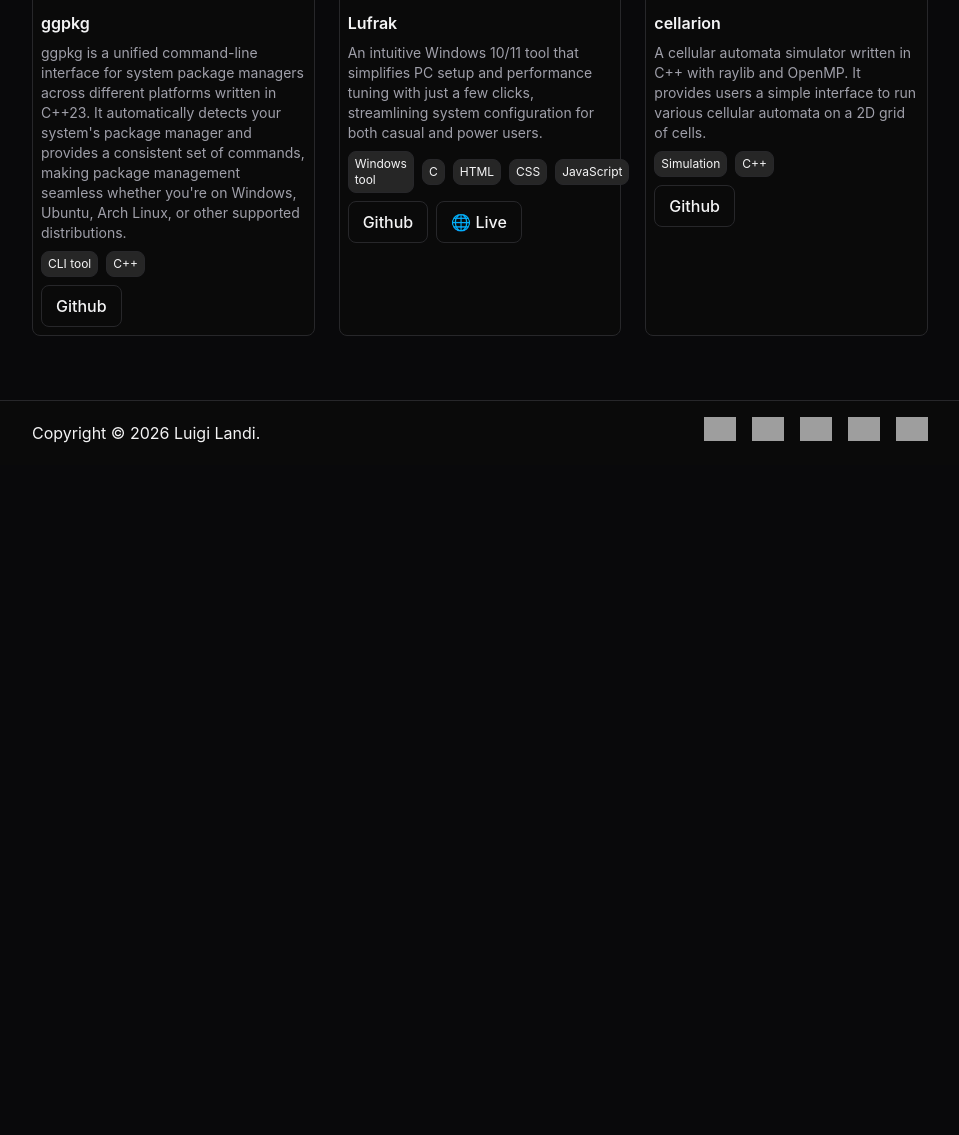
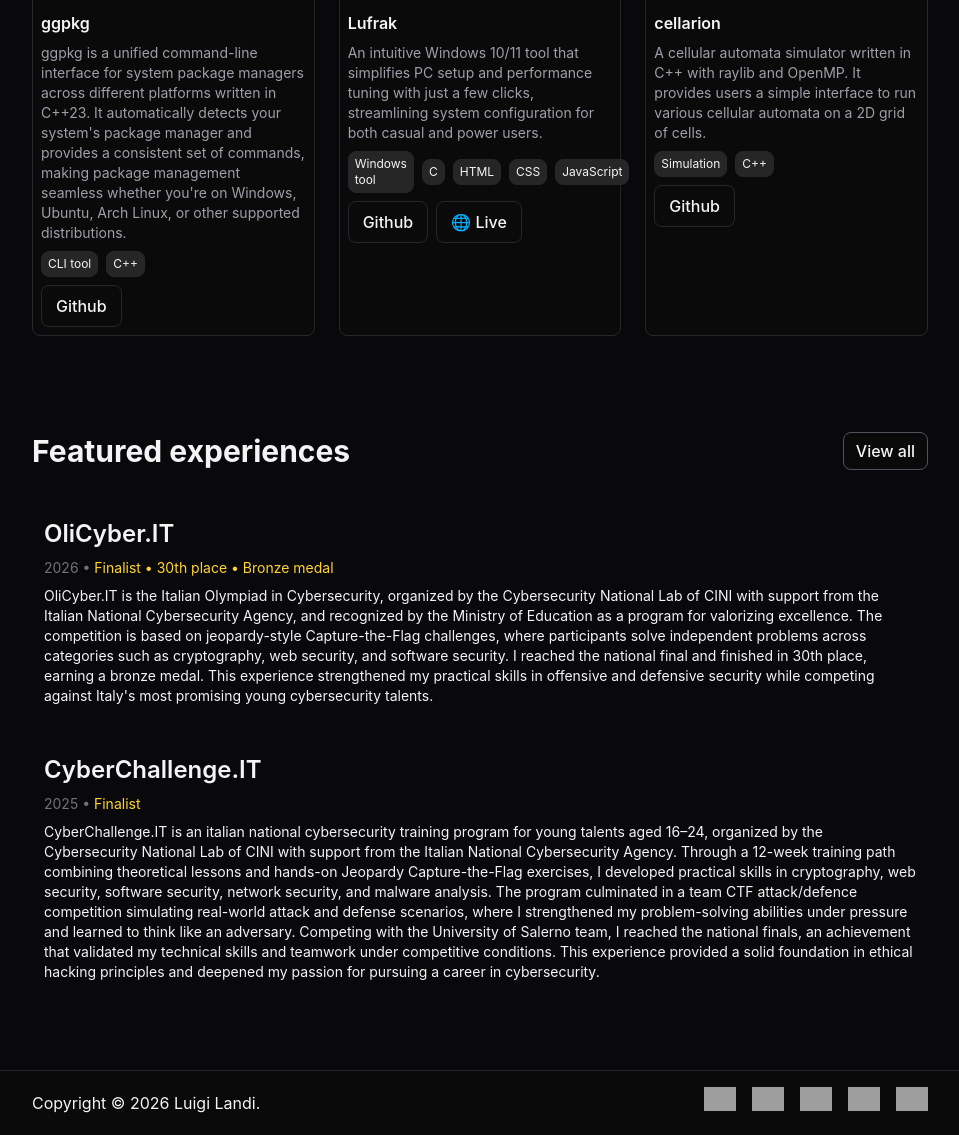
Before and after one commit to landiluigi746/portfolio, an Astro site: page / in a window 1280 px wide. Shown: the part 1133-2268 px from the top of the page, without its empty margins (160-1119 px from the left). Before the commit the page ends 1598 px from the top, so only its background shows below. Built offline with nearby package versions, Linux system fonts and the light colour scheme; Astro itself is replaced by a stand-in of ours; grey boxes are pictures that could not be loaded.

Commit message:
[feat]: Add featured experiences to index page

```diff
--- a/src/data/experiences.ts
+++ b/src/data/experiences.ts
@@ -40,3 +40,5 @@ export const experiences: ExperienceProps[] = [
     position: "4th place",
   },
 ];
+
+export const featuredExperiences = [experiences[0], experiences[2]];
--- a/src/pages/index.astro
+++ b/src/pages/index.astro
@@ -1,7 +1,9 @@
 ---
 import { featuredProjects } from "../data/projects";
+import { featuredExperiences } from "../data/experiences";
 import PageLayout from "../layouts/PageLayout.astro";
 import ProjectCard from "../components/ProjectCard.astro";
+import ExperienceCard from "../components/ExperienceCard.astro";
 ---
 
 <PageLayout title="Luigi Landi's Portoflio">
@@ -27,7 +29,7 @@ import ProjectCard from "../components/ProjectCard.astro";
             </a>
         </div>
     </div>
-    <div class="w-full flex flex-col items-start gap-6">
+    <div class="w-full flex flex-col items-start gap-6 mb-24">
         <div class="w-full flex flex-row items-center justify-between">
             <h2 class="text-zinc-100 font-bold text-3xl">Top projects</h2>
             <a
@@ -43,4 +45,22 @@ import ProjectCard from "../components/ProjectCard.astro";
             ))}
         </div>
     </div>
+    <div class="w-full flex flex-col items-start gap-6">
+        <div class="w-full flex flex-row items-center justify-between">
+            <h2 class="text-zinc-100 font-bold text-3xl">
+                Featured experiences
+            </h2>
+            <a
+                href="/portfolio/experience"
+                class="text-zinc-100 font-medium px-3 py-1.5 rounded-lg border border-zinc-600 bg-neutral-950 transition-all duration-500 hover:text-zinc-950 hover:bg-zinc-100"
+            >
+                View all
+            </a>
+        </div>
+        <div class="w-full flex flex-col items-center">
+            {featuredExperiences.map((experience) => (
+                <ExperienceCard experience={experience} />
+            ))}
+        </div>
+    </div>
 </PageLayout>
```
